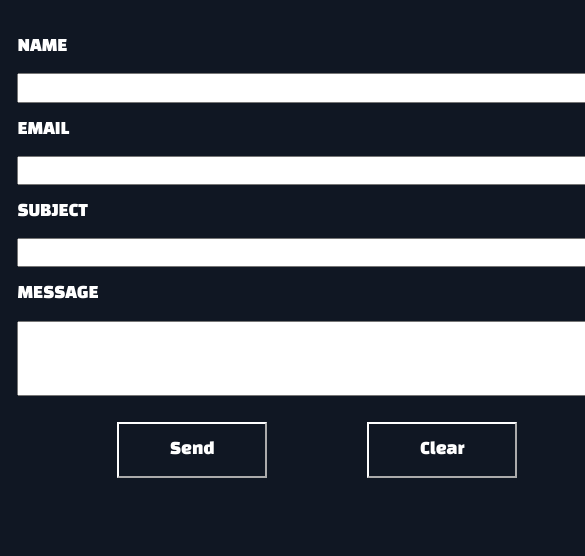
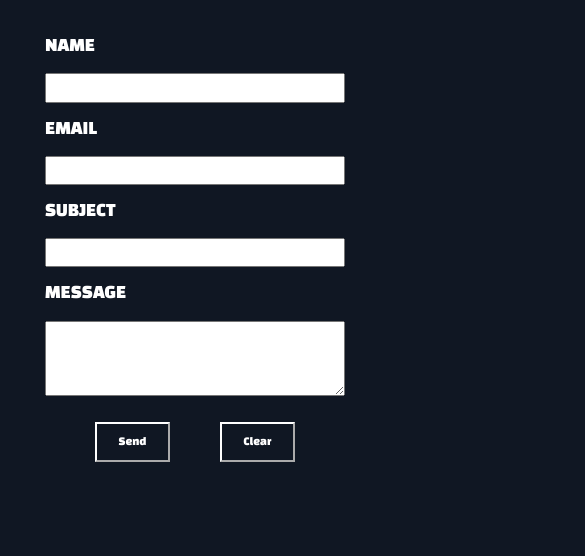
Before and after one commit to CharlieSay/CharliePortfolio, a Gatsby site: page /contact in a window 390 px wide. Shown: the part 89-645 px from the top of the page, 585 px wide, since content can reach past the window. Built offline with nearby package versions, Linux system fonts and the light colour scheme; Gatsby itself is replaced by a stand-in of ours.

Commit message:
MObile contact page

```diff
--- a/src/pages/contact.scss
+++ b/src/pages/contact.scss
@@ -1,16 +1,16 @@
 .form__container {
   display: flex;
-  width: 600px;
+  width: 100%;
   justify-content: center;
   color: white;
 
   form {
-    input {
+    input, textarea {
       width: 600px;
       font-family: "Arial";
-    }
-    textarea {
-      width: 600px;
+      @media all and (max-width: 1200px) {
+          width: 300px;
+      }
     }
     p {
       margin: 15px;
@@ -36,6 +36,14 @@
       color: white;
       background-color: transparent;
       transition: 0.5s;
+
+      @media all and (max-width: 1200px) {
+        width: 75px;
+        height: 40px;
+        font-size: 10px;
+        white-space: nowrap;
+        padding: 6px;
+      }
     }
 
     button:hover{
```
